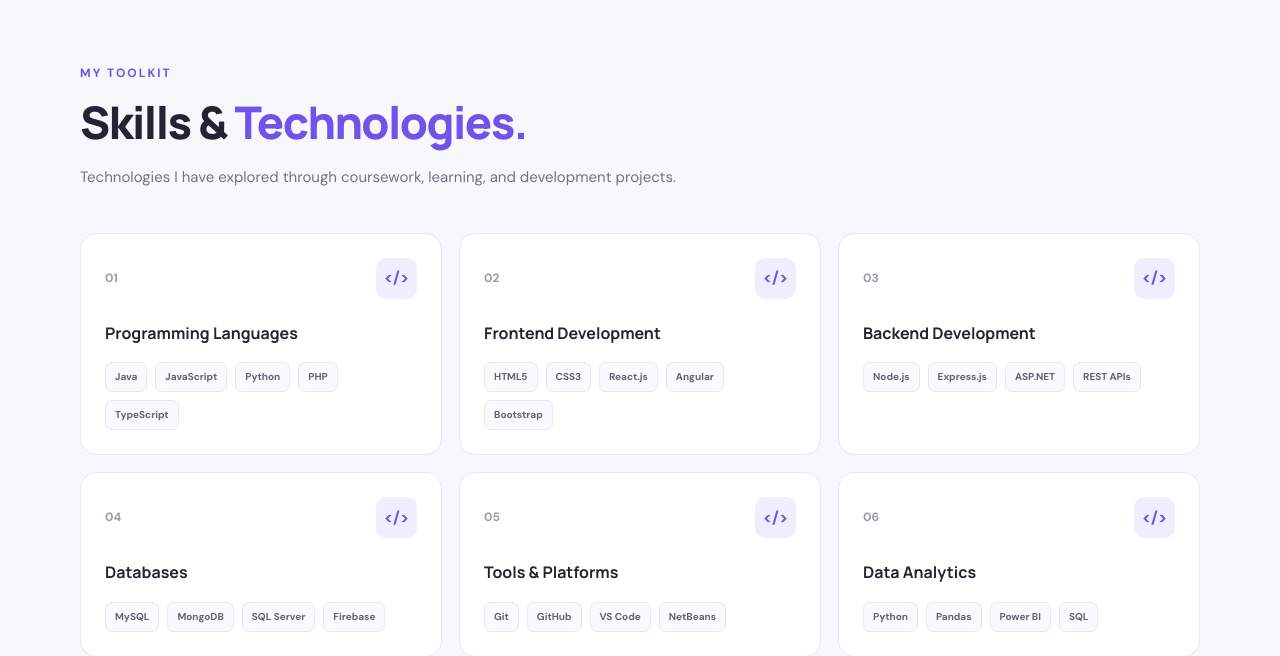
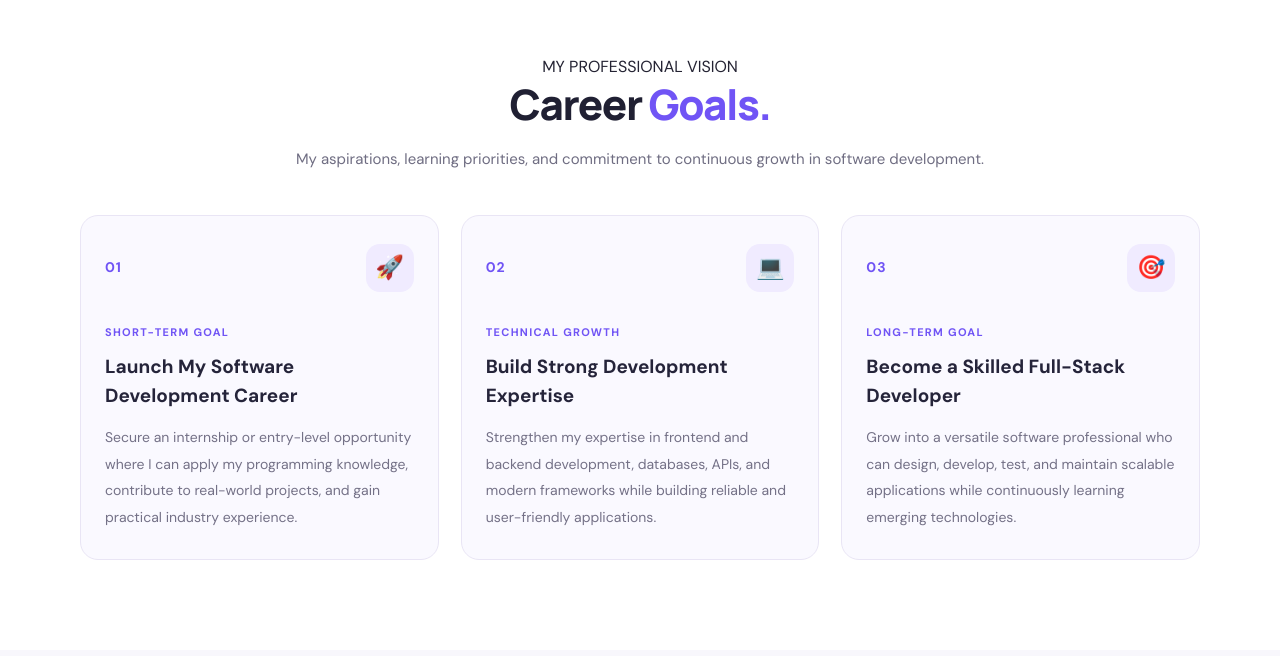
Before and after one commit to vidhi0118/vidhi_portfolio, a React (Vite) app: page / in a window 1280 px wide. Shown: the part 1461-2117 px from the top of the page. Built offline with nearby package versions, Linux system fonts and the light colour scheme.

Commit message:
Add career goals section

```diff
--- a/src/App.css
+++ b/src/App.css
@@ -1,6 +1,3 @@
-
-/* SHARED LAYOUT */
-
 .container {
   width: min(1120px, calc(100% - 48px));
   margin-inline: auto;
@@ -1365,3 +1362,134 @@ a.contact-row:hover {
     font-size: 16px;
   }
 }
+
+
+/* ===== Career Goals Section ===== */
+
+.career-goals-section {
+  padding: 90px 24px;
+  background: #ffffff;
+}
+
+.career-goals-section .section-container {
+  width: 100%;
+  max-width: 1120px;
+  margin: 0 auto;
+}
+
+.career-goals-section .section-heading {
+  max-width: 700px;
+  margin: 0 auto 42px;
+  text-align: center;
+}
+
+.career-goals-section .section-heading h2 {
+  margin: 0 0 16px;
+  color: #202033;
+  font-size: clamp(30px, 4vw, 42px);
+  font-weight: 800;
+}
+
+.career-goals-section .section-heading h2 span {
+  color: #7054f5;
+}
+
+.career-goals-section .section-heading p {
+  color: #6f6d82;
+  font-size: 15px;
+  line-height: 1.8;
+}
+
+.career-goals-grid {
+  display: grid;
+  grid-template-columns: repeat(3, minmax(0, 1fr));
+  gap: 22px;
+}
+
+.career-goal-card {
+  min-width: 0;
+  padding: 28px 24px;
+  background: #faf9ff;
+  border: 1px solid #e9e5f5;
+  border-radius: 18px;
+  transition: transform 0.25s ease, box-shadow 0.25s ease;
+}
+
+.career-goal-card:hover {
+  transform: translateY(-5px);
+  box-shadow: 0 14px 32px rgba(75, 55, 150, 0.09);
+}
+
+.career-goal-top {
+  display: flex;
+  align-items: center;
+  justify-content: space-between;
+  margin-bottom: 26px;
+}
+
+.career-goal-number {
+  color: #7054f5;
+  font-size: 14px;
+  font-weight: 800;
+  letter-spacing: 1px;
+}
+
+.career-goal-icon {
+  display: flex;
+  align-items: center;
+  justify-content: center;
+  width: 48px;
+  height: 48px;
+  border-radius: 14px;
+  background: #f0ebff;
+  font-size: 23px;
+}
+
+.career-goal-label {
+  display: inline-block;
+  margin-bottom: 12px;
+  color: #7054f5;
+  font-size: 11px;
+  font-weight: 800;
+  letter-spacing: 1.3px;
+  text-transform: uppercase;
+}
+
+.career-goal-card h3 {
+  margin: 0 0 14px;
+  color: #25243a;
+  font-size: 19px;
+  line-height: 1.5;
+}
+
+.career-goal-card p {
+  margin: 0;
+  color: #747187;
+  font-size: 14px;
+  line-height: 1.9;
+}
+
+@media (max-width: 900px) {
+  .career-goals-section {
+    padding: 72px 24px;
+  }
+
+  .career-goals-grid {
+    grid-template-columns: repeat(2, minmax(0, 1fr));
+  }
+}
+
+@media (max-width: 600px) {
+  .career-goals-section {
+    padding: 60px 20px;
+  }
+
+  .career-goals-grid {
+    grid-template-columns: 1fr;
+    gap: 16px;
+  }
+
+  .career-goal-card {
+    padding: 24px 20px;
+  }
+}
--- a/src/App.jsx
+++ b/src/App.jsx
@@ -7,6 +7,7 @@ import SoftSkills from "./components/SoftSkills";
 import Projects from "./components/Projects";
 import Achievements from "./components/Achievements";
 import Education from "./components/Education";
+import CareerGoals from "./components/CareerGoals";
 //import Contact from "./components/Contact";
 import Footer from "./components/Footer";
 import "./App.css";
@@ -18,6 +19,7 @@ export default function App() {
       <main>
         <Hero />
         <About />
+        <CareerGoals />
         <Skills />
         <SoftSkills/>
         <Projects />
--- /dev/null
+++ b/src/components/CareerGoals.jsx
@@ -0,0 +1,63 @@
+
+const careerGoals = [
+  {
+    number: "01",
+    title: "Short-Term Goal",
+    heading: "Launch My Software Development Career",
+    description:
+      "Secure an internship or entry-level opportunity where I can apply my programming knowledge, contribute to real-world projects, and gain practical industry experience.",
+    icon: "🚀",
+  },
+  {
+    number: "02",
+    title: "Technical Growth",
+    heading: "Build Strong Development Expertise",
+    description:
+      "Strengthen my expertise in frontend and backend development, databases, APIs, and modern frameworks while building reliable and user-friendly applications.",
+    icon: "💻",
+  },
+  {
+    number: "03",
+    title: "Long-Term Goal",
+    heading: "Become a Skilled Full-Stack Developer",
+    description:
+      "Grow into a versatile software professional who can design, develop, test, and maintain scalable applications while continuously learning emerging technologies.",
+    icon: "🎯",
+  },
+];
+
+export default function CareerGoals() {
+  return (
+    <section className="section career-goals-section" id="career-goals">
+      <div className="section-container">
+        <div className="section-heading">
+          <span className="section-label">MY PROFESSIONAL VISION</span>
+          <h2>Career <span>Goals.</span></h2>
+          <p>
+            My aspirations, learning priorities, and commitment to
+            continuous growth in software development.
+          </p>
+        </div>
+
+        <div className="career-goals-grid">
+          {careerGoals.map((goal) => (
+            <article className="career-goal-card" key={goal.number}>
+              <div className="career-goal-top">
+                <span className="career-goal-number">
+                  {goal.number}
+                </span>
+                <span className="career-goal-icon" aria-hidden="true">
+                  {goal.icon}
+                </span>
+              </div>
+
+              <span className="career-goal-label">{goal.title}</span>
+              <h3>{goal.heading}</h3>
+              <p>{goal.description}</p>
+            </article>
+          ))}
+        </div>
+      </div>
+    </section>
+  );
+}
--- a/src/components/Navbar.jsx
+++ b/src/components/Navbar.jsx
@@ -3,6 +3,7 @@ import { useState } from "react";
 
 const links = [
   ["About", "#about"],
+  ["Career Goals", "#career-goals"],
   ["Skills", "#skills"],
   ["Soft Skills", "#soft-skills"],
   ["Projects", "#projects"],
```
